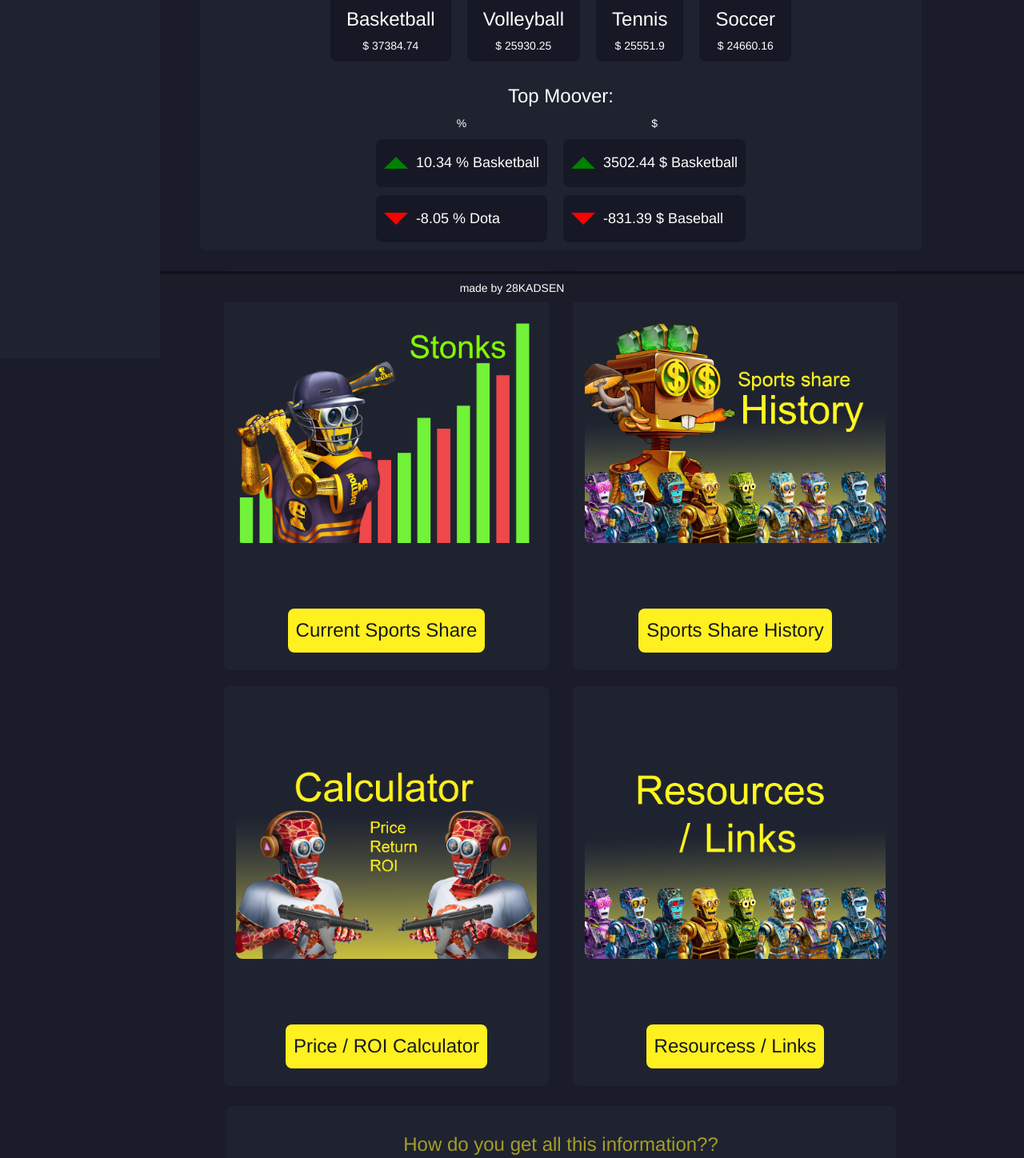
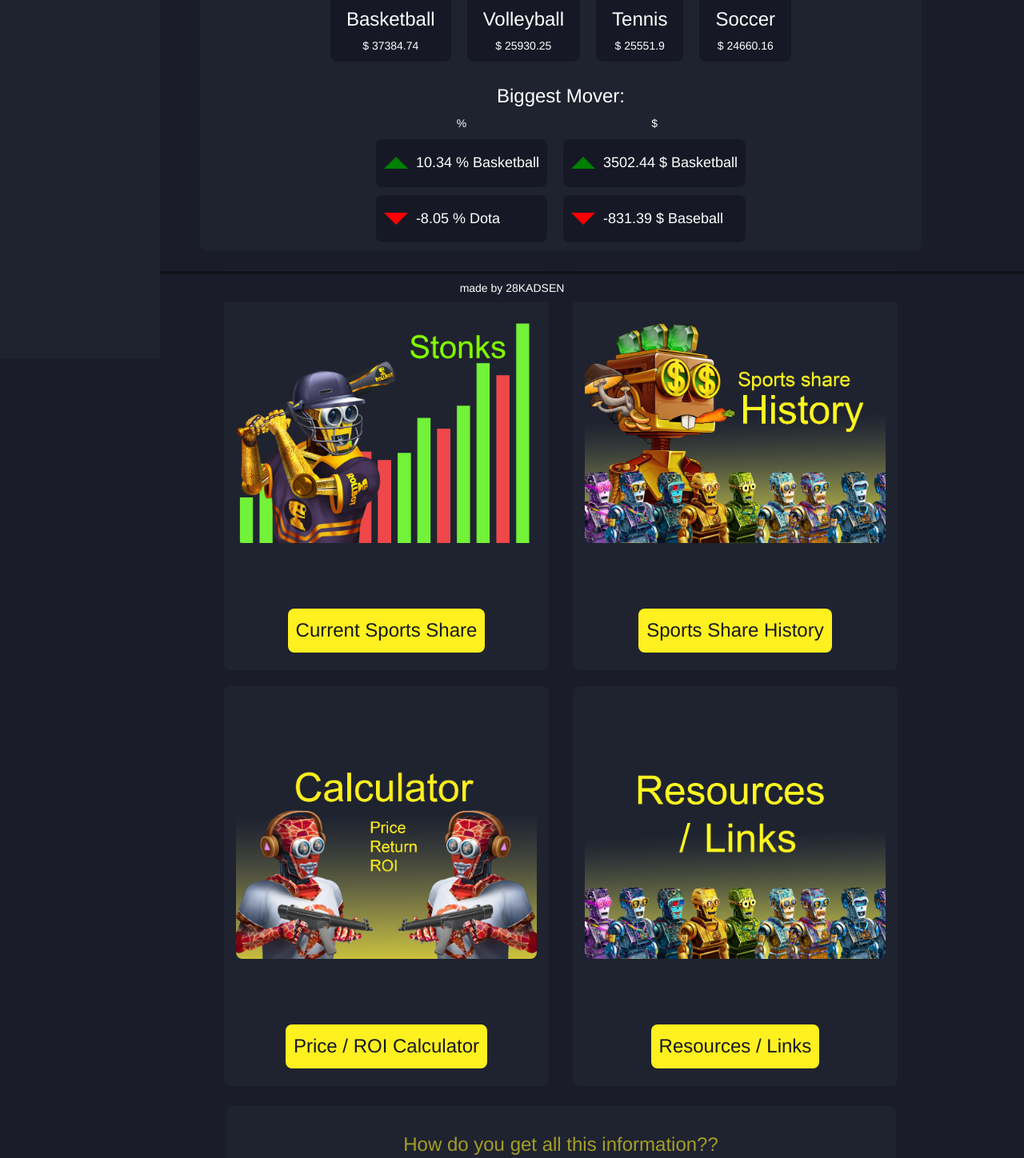
Before and after one commit to 28Drinks/kadsen-docker-real, a Flask app: page / in a window 1280 px wide. Shown: the part 422-1870 px from the top of the page at 80% size. Run offline with Flask 2, Linux system fonts and the light colour scheme; data comes from the database, SQL or seed files in the repository; both versions use the stored data as it was after the commit.

Commit message:
update db 17/10 and spell check

```diff
--- a/my_project/templates/landing_page.html
+++ b/my_project/templates/landing_page.html
@@ -24,7 +24,7 @@
             </div>
             {% endfor %}
         </div>
-        <h3>Top Moover:</h3>
+        <h3>Biggest Mover:</h3>
         <div class="top-moover split">
             <div class="percentage">
                 <p style="text-align: center;">%</p>
@@ -82,7 +82,7 @@
                 <img src="../static/images/links.png">
             </div>
             <div class="describtion">
-                <a href="{{ url_for('resources_page') }}">Resourcess / Links</a>
+                <a href="{{ url_for('resources_page') }}">Resources / Links</a>
             </div>
         </div>
     </div>
```
Also changed, not shown: my_project/pls_db.db.
